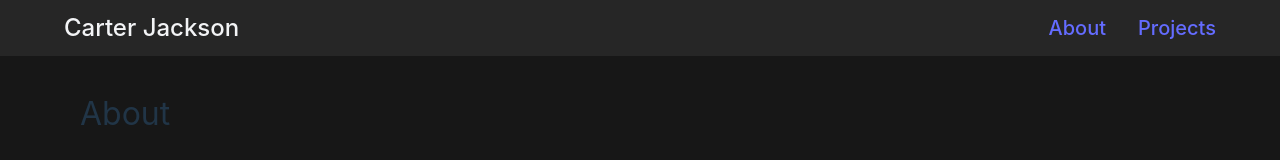
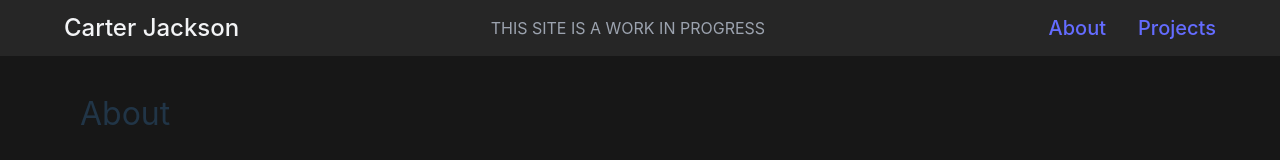
Before and after one commit to CarterJackson/carterjackson.github.io, a React (Vite) app: page /about in a window 1280 px wide. Shown: the top 160 px of the page. Built offline with nearby package versions, Linux system fonts and the light colour scheme.

Commit message:
WIP notice

```diff
--- a/src/AppLayout.tsx
+++ b/src/AppLayout.tsx
@@ -14,6 +14,7 @@ function Header() {
 		<div className="h-14 py-1 px-4 bg-neutral-800 w-full flex justify-center">
 			<div className="h-full flex items-center justify-between max-w-6xl w-full">
 				<Link to="about" className="flex text-2xl text-gray-100 hover:text-gray-400">Carter Jackson</Link>
+				<span className="uppercase text-gray-400">This site is a work in progress</span>
 				<div className="[&>*]:ml-8 text-xl">
 					<Link to="about">About</Link>
 					<Link to="projects">Projects</Link>
```
Also changed, not shown: 1 other file (tests, documents, lock files or other folders).
